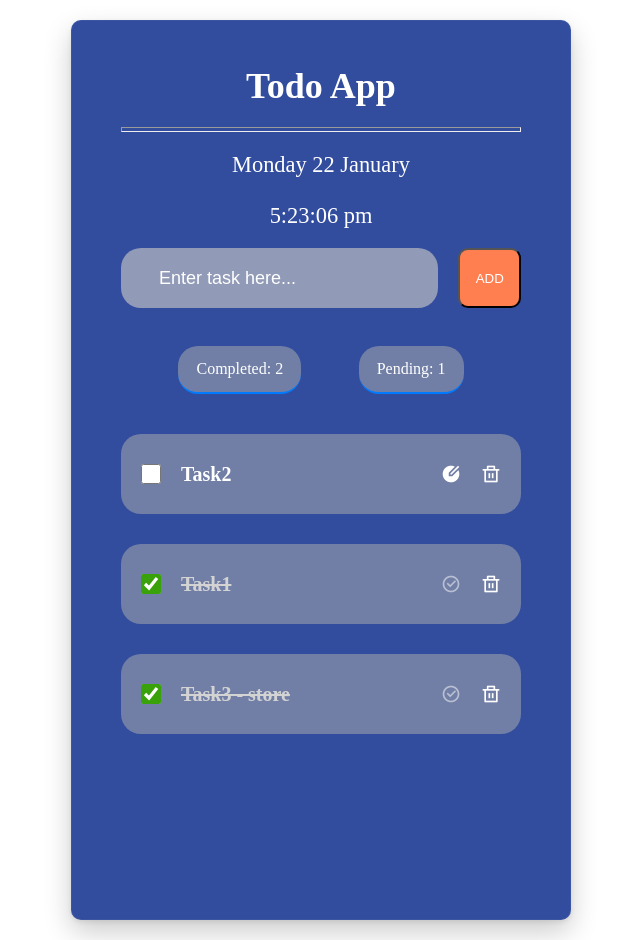
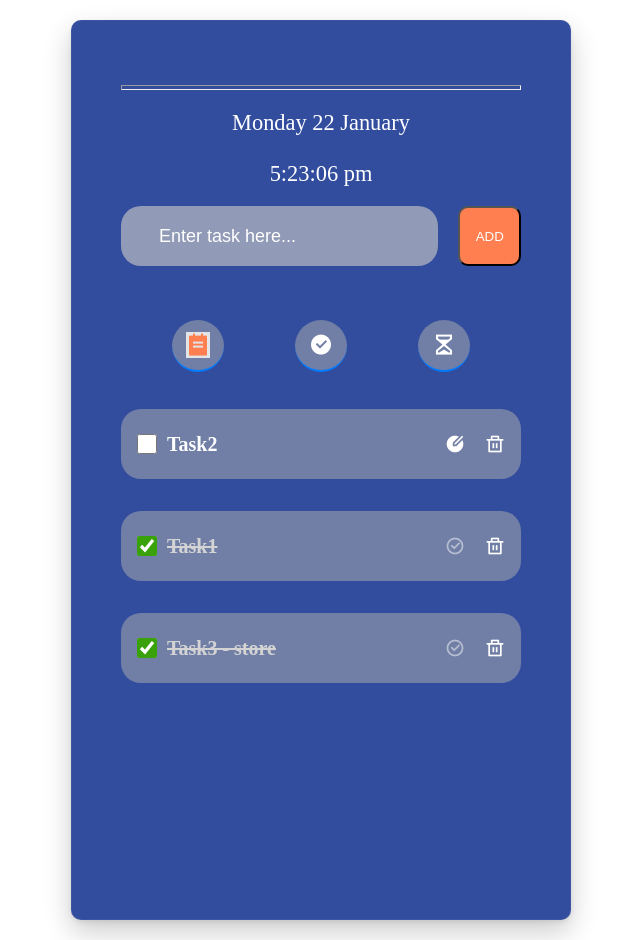
Before and after one commit to Bhavyashree-DC/vue2-todo-app, a Vue app in the folder todo-app/: page / in a window 1280 px wide. Shown: the whole page, without its empty margins (319-959 px from the left). Built offline with nearby package versions, Linux system fonts and the light colour scheme.

Commit message:
Added tabs to diaplay all tasks ,complete ,pending Tasks separately

```diff
--- a/todo-app/src/App.vue
+++ b/todo-app/src/App.vue
@@ -3,13 +3,13 @@
       <div class="todo-app">
           <header>
               <div class="header">
-                  <h2>{{ header }} </h2>
+                  <!-- <h2>{{ header }} </h2>   -->
               </div>
           </header>
           <hr>
           <CurrentDate></CurrentDate>
           <InputField></InputField>
-          <TaskSummary></TaskSummary>
+          <Tabs></Tabs>
           <TaskList :taskList="tasks"></TaskList>
       </div>
   </div>
@@ -19,7 +19,7 @@
 
 import  InputField  from './components/InputField.vue'
 import TaskList from './components/TaskList.vue';
-import TaskSummary from './components/TaskSummary.vue'
+import Tabs from './components/TaskTabs.vue'
 import CurrentDate from './components/CurrentDate.vue'
 
 import { mapGetters } from 'vuex'
@@ -29,7 +29,7 @@ export default{
   components:{
     InputField,
     TaskList,
-    TaskSummary,
+    Tabs,
     CurrentDate,
   },
   data(){
--- a/todo-app/src/components/TaskList.vue
+++ b/todo-app/src/components/TaskList.vue
@@ -25,11 +25,10 @@
                         :class="{ 'disabled-icon': list.isCompleted === true,'ri-edit-circle-fill': list.isCompleted !== true , 'ri-checkbox-circle-line' :list.isCompleted === true }"
                         @click="startEditing(list.id)"
                         ></i>
-                        <i class="ri-delete-bin-line" @click="deleteTask(list.id)"></i>
+                        <i class="ri-delete-bin-line" @click="$store.commit('deleteTask',list.id)"></i>
                     </div>
                 </li>
             </ul>
-       <!-- </div> -->
     </div>
 </template>
 
@@ -49,9 +48,9 @@ export default ({
         updateStatus(id){
             this.$store.commit('toggleStatus',id);
         },
-        deleteTask(id){
-            this.$store.commit('deleteTask',id);
-         },
+        // deleteTask(id){
+        //     this.$store.commit('deleteTask',id);
+        //  },
          startEditing(id) {
             this.$store.commit('startEditing', id);
         },
@@ -70,8 +69,21 @@ export default ({
           return this.$store.getters.pendingTask;
        },
        filteredTasks(){
-        const tasks = this.showCompleted ? [...this.allTasks] : this.pendingTasks;
-          return tasks.sort((a, b) => (a.isCompleted === b.isCompleted ? 0 : a.isCompleted ? 1 : -1));
+        let tasks = [];
+
+        if (this.$store.state.viewMode === 'all') {
+            tasks = this.allTasks.slice().sort((a, b) => {
+                if (!a.isCompleted && b.isCompleted) return -1;
+                if (a.isCompleted && !b.isCompleted) return 1;
+                return a.todoName.localeCompare(b.todoName);
+            });
+            } else if (this.$store.state.viewMode === 'completed') {
+                tasks = this.completedTasks;
+            } else if (this.$store.state.viewMode === 'pending') {
+                tasks = this.pendingTasks;
+            }
+
+            return tasks;
        },
     },
 
@@ -85,11 +97,11 @@ export default ({
 .list-items{
     width: 100%;
     height: auto;
-    margin: 30px 0px;
+    margin: 10px 0px 7px 0px;
 }
 
 .list-items h3{
-    margin: 20px  0px;
+    margin: 30px  0px;
     font-size: 1.3rem;
 }
 .task-list {
@@ -103,13 +115,13 @@ export default ({
 }
 .task-list li{
     font-size: 20px;
-    height: 80px;
+    height: 70px;
 }
 
 .items{
     width: 100%;
-    padding:20px;
-    margin: 15px 0px;
+    padding:16px;
+    margin: 16px 0px;
     background-color: rgb(113,127,166);
     border-radius: 20px;
 
@@ -121,7 +133,7 @@ export default ({
 
 .items .item-list {
     display: flex;
-    gap:20px;
+    gap:10px;
     align-items: center;
 }
 .items .select-item{
--- a/todo-app/src/components/TaskSummary.vue
+++ /dev/null
@@ -1,35 +0,0 @@
- <template>
-    <div class="task-summary">
-        <div class="completed-summary">
-          Completed: {{ this.$store.getters.completedTask.length }}
-        </div>
-        <div class="pending-summary">
-          Pending: {{ this.$store.getters.pendingTask.length }}
-        </div>
-    </div>
-</template>
-
-<script>
-export default {
-   name:'TaskSummary',
-}
-</script>
-
-<style scoped>
-.task-summary {
-    display: flex;
-    justify-content: space-evenly;
-    gap:20px;
-    align-items: center;
-    margin: 18px 20px -5px 20px;
-  }
-
-  .completed-summary,
-  .pending-summary {
-    border-bottom: 2px solid #007bff;
-    border-radius: 20px;
-    background-color: rgb(113,127,166);
-    padding: 14px 18px;
-  }
-
-</style>
--- /dev/null
+++ b/todo-app/src/components/TaskTabs.vue
@@ -0,0 +1,94 @@
+<template>
+  <div class="task-summary">
+      <div class="allTasks-summary">
+          <i class="ri-todo-fill"
+          :class="{ active: activeIcon === 'all' }"
+          @click="showAllTasks"></i>
+      </div>
+      <div class="completed-summary">
+          <span><i class="ri-checkbox-circle-fill"
+            :class="{ active: activeIcon === 'completed'}"
+            @click="showCompletedTasks"></i></span>
+          <!-- <span>{{ completedTasks.length }} / {{ this.$store.getters.allTasks.length }} Done </span> -->
+      </div>
+      <div class="pending-summary">
+          <span><i class="ri-hourglass-2-fill"
+            :class="{ active: activeIcon === 'pending'}"
+            @click="showPendingTasks"></i></span>
+          <!-- <span>{{ pendingTasks.length }} / {{ this.$store.getters.allTasks.length }} Pending </span> -->
+      </div>
+  </div>
+</template>
+
+<script>
+export default {
+  name: 'Tabs',
+  data() {
+    return {
+      activeIcon: 'all',
+    };
+  },
+  computed: {
+      completedTasks() {
+          return this.$store.getters.completedTask;
+      },
+      pendingTasks() {
+          return this.$store.getters.pendingTask;
+      },
+  },
+  methods: {
+      showAllTasks() {
+          this.$store.commit('setViewMode', 'all');
+          this.activeIcon = 'all';
+      },
+      showCompletedTasks() {
+          this.$store.commit('setViewMode', 'completed');
+          this.activeIcon = 'completed';
+      },
+      showPendingTasks() {
+          this.$store.commit('setViewMode', 'pending');
+          this.activeIcon = 'pending';
+      },
+  },
+};
+</script>
+
+<style scoped>
+.task-summary {
+    display: flex;
+    justify-content: space-evenly;
+    gap:20px;
+    align-items: center;
+    margin: 14px 20px -9px 20px;
+  }
+
+  .allTasks-summary,
+  .completed-summary,
+  .pending-summary {
+    display: flex;
+    align-items: center;
+    justify-content: center;
+    gap:20px;
+    flex-direction: column;
+    border-bottom: 2px solid #007bff;
+    border-radius: 50%;
+    background-color: rgb(113,127,166);
+    padding: 12px 14px;
+    margin:20px;
+    cursor: pointer;
+  }
+  .allTasks-summary:hover,
+  .completed-summary:hover,
+   .pending-summary:hover {
+       background-color: rgb(160, 183, 229);
+       color: coral;
+  }
+  .active{
+     background-color: rgb(227, 228, 230);
+     color: coral;
+  }
+  i{
+     font-size: 1.5rem;
+  }
+
+</style>
--- a/todo-app/src/main.js
+++ b/todo-app/src/main.js
@@ -1,7 +1,7 @@
 import App from './App.vue'
 import Vue from 'vue'
 
-import { store } from './store'
+import { store } from './store/store'
 
 import './assets/main.css'
 
--- a/todo-app/src/store.js
+++ b/todo-app/src/store/store.js
@@ -5,7 +5,7 @@ Vue.use(Vuex)
 
 export const store = new Vuex.Store({
     state:{
-        count: 0,
+        viewMode: 'all',
         tasks: [
           {
               id:1,
@@ -38,7 +38,7 @@ export const store = new Vuex.Store({
         },
         allTasks(state) {
           return state.tasks
-        }
+        },
     },
     mutations: {
         saveTask(state,inputValue){
@@ -48,6 +48,7 @@ export const store = new Vuex.Store({
               isCompleted:false,
               isEditing:false,
           })
+
         },
         toggleStatus(state,id) {
           let task = state.tasks.find(item => item.id === id);
@@ -81,6 +82,9 @@ export const store = new Vuex.Store({
         updateDateTime(state, { currentDate,currentTime }){
            state.currentDate = currentDate;
            state.currentTime = currentTime;
+        },
+        setViewMode(state,mode){
+            state.viewMode = mode;
         }
     },
     actions:{
```
Lines whose indentation alone changed are shown as unchanged.
